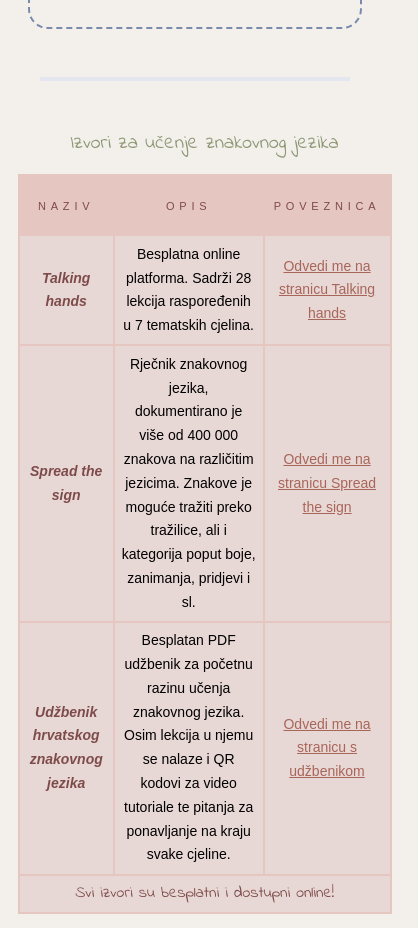
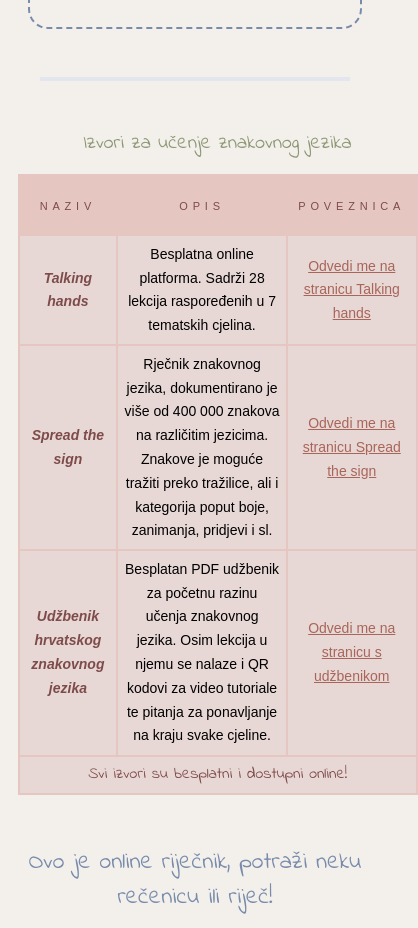
Before and after one commit to Lana-etc/Znakovni_jezik_LanaMilanovic, a plain HTML site: page index.html in a window 390 px wide. Shown: the part 3846-4774 px from the top of the page, 418 px wide, since content can reach past the window. Drawn offline with Linux system fonts and the light colour scheme; a web font is replaced by a local one.

Commit message:
Update index.html

```diff
--- a/index.html
+++ b/index.html
@@ -126,7 +126,7 @@
                     color: #8C9673;
                     margin-bottom: 1rem;}
 
-            table{width: 100%;
+            table{width: 50rem;
                     padding: 1.25rem;
                     margin: 0.6rem 4rem;
                     border-collapse: collapse;
@@ -196,7 +196,7 @@
                 hr{margin: 3rem 2rem;}
                 fieldset {margin: 1.25rem;}
                 legend {font-size: 1.5rem;}
-                table {max-width: 40rem;
+                table {width: 25rem;
                        margin: 0.6rem 0.6rem;
                         font-size: 0.875rem;}
                 th, td {padding: 0.4rem;}
```
